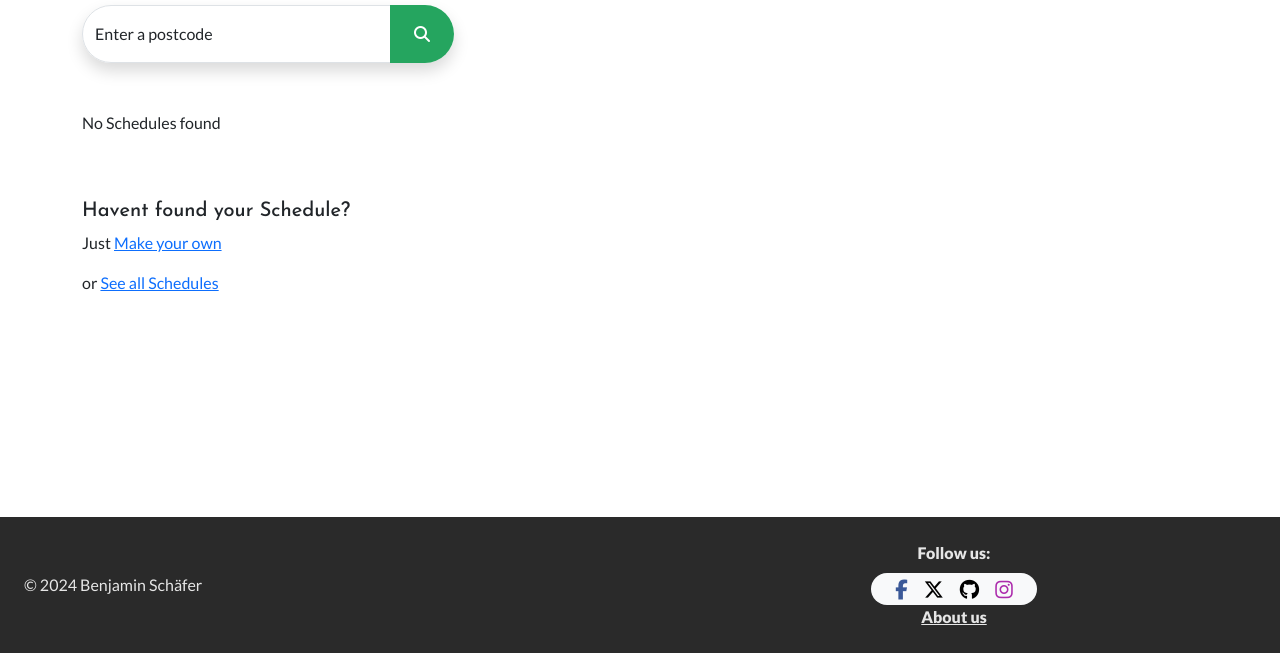
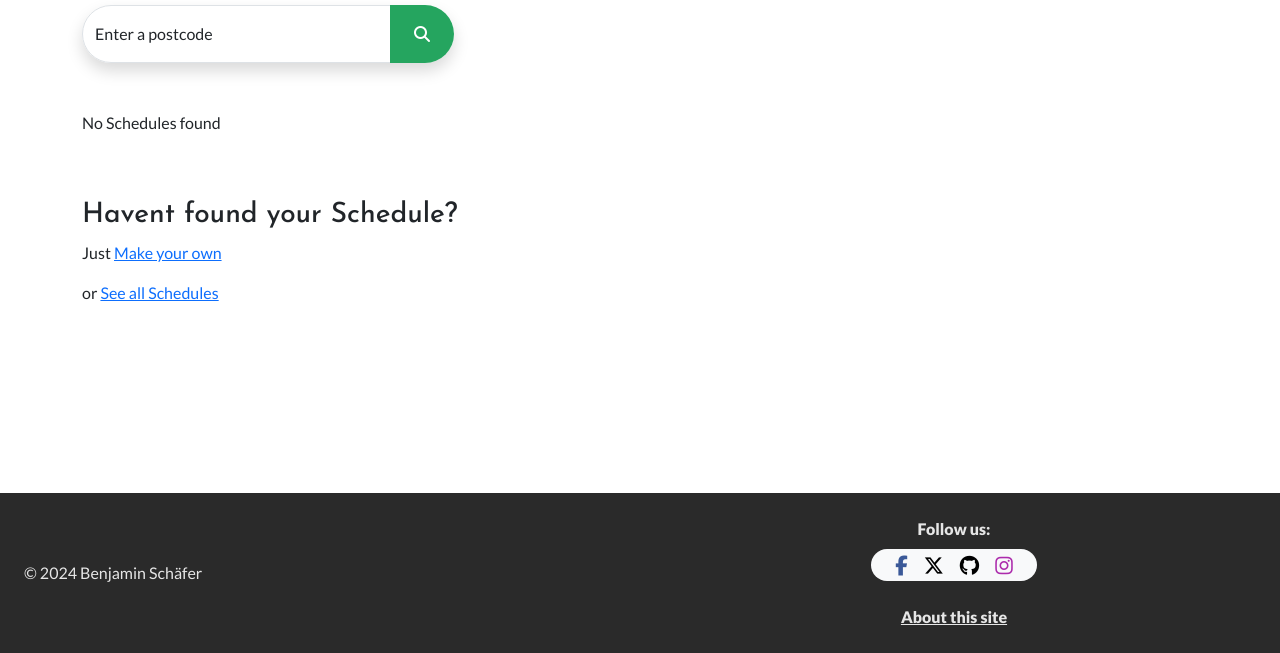
Before and after one commit to benschaf/waste-schedule, a Django app: page /wasteschedules/location/1/ in a window 1280 px wide. Shown: the part 147-800 px from the top of the page. Run offline with Django 5.2, Linux system fonts and the light colour scheme; data that the repository does not hold is empty; some libraries are stand-ins or nearby versions.

Commit message:
feat: rearrange headings to improve accessibility

```diff
--- a/templates/base.html
+++ b/templates/base.html
@@ -139,8 +139,8 @@
                             rel="noopener noreferrer"><i class="fab fa-instagram fa-lg opacity-hover"></i></a>
                     </div>
                 </div>
-                <div class="col text-center">
-                    <a href="{% url 'about_page' %}" class="brighter-text">About us</a>
+                <div class="col text-center mt-4">
+                    <a href="{% url 'about_page' %}" class="brighter-text">About this site</a>
                 </div>
             </div>
             <div
--- a/wasteschedules/templates/wasteschedules/schedule_detail.html
+++ b/wasteschedules/templates/wasteschedules/schedule_detail.html
@@ -9,7 +9,7 @@
     <div class="modal-dialog">
         <div class="modal-content">
             <div class="modal-header d-none">
-                <h1 class="modal-title fs-5" id="imgLabel">Modal title</h1>
+                <h2 class="modal-title fs-5" id="imgLabel">Modal title</h2>
                 <button type="button" class="btn-close" data-bs-dismiss="modal" aria-label="Close"></button>
             </div>
             <div class="modal-body">
@@ -43,7 +43,7 @@
     <div class="row">
         <div class="col-12 col-sm-7 col-lg-4">
             <p>
-            <h4>Description</h4>
+            <h2 class="h4">Description</h2>
             {{ schedule.description }}
             </p>
         </div>
@@ -52,7 +52,7 @@
             No Schedule Image available.
             {% else %}
             <p>
-            <h4>Schedule Image</h4>
+            <h2 class="h4">Schedule Image</h2>
             </p>
             <a href="#" data-bs-toggle="modal" data-bs-target="#imageModal">
                 <img class="img-fluid custom-img-size rounded img-thumbnail thumbnail-hover"
--- a/wasteschedules/templates/wasteschedules/schedule_list.html
+++ b/wasteschedules/templates/wasteschedules/schedule_list.html
@@ -107,7 +107,7 @@
     </div>
     <div class="row mt-5">
         <div class="column">
-            <h5>Havent found your Schedule?</h5>
+            <h3>Havent found your Schedule?</h3>
             <p>Just <a href="{% url 'pick_location' %}">Make your own</a></p>
             {% if not postcode == '0' %}
             <p>or <a href="{% url 'schedule_list' '0' %}">See all Schedules</a></p>
```
